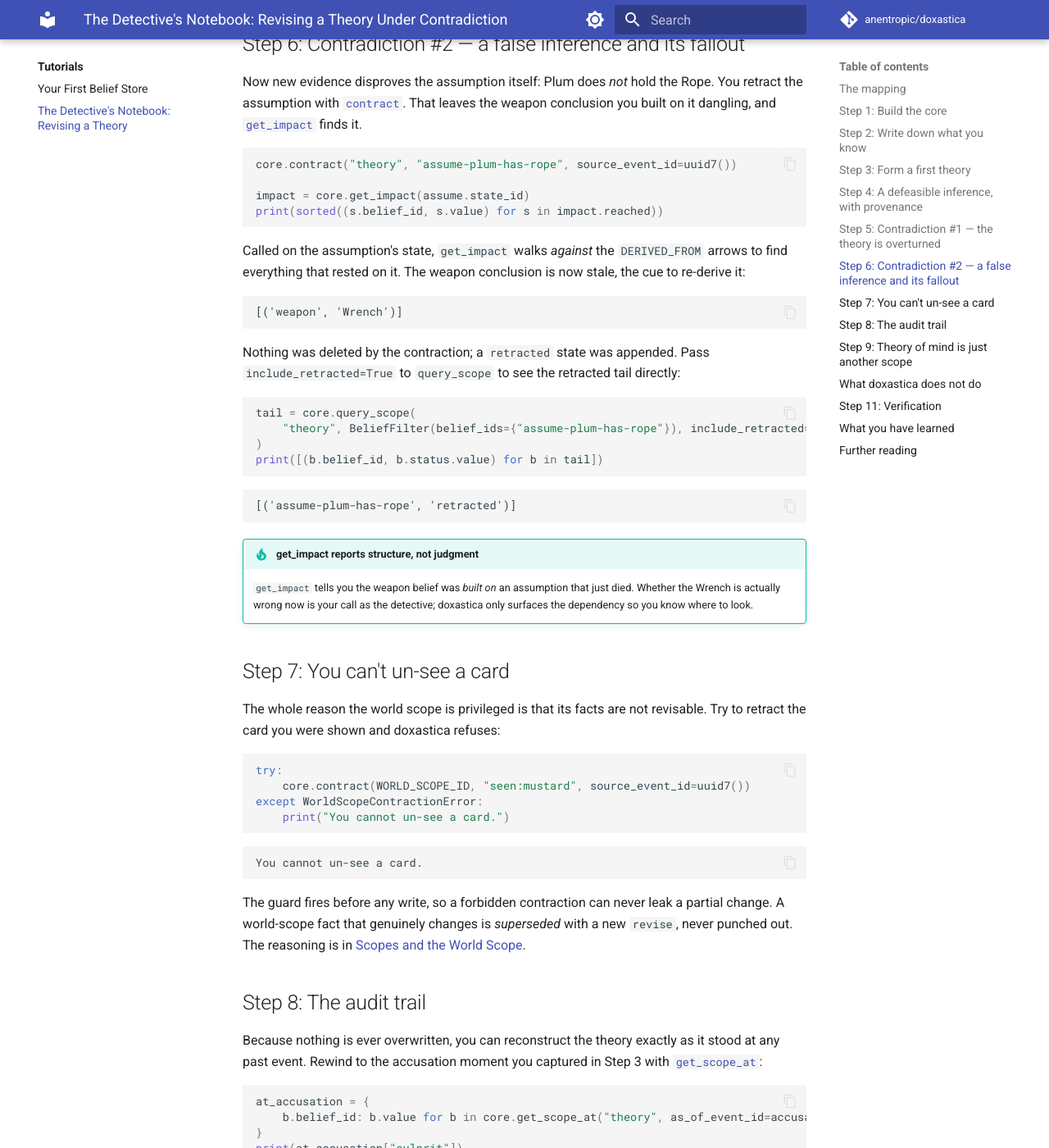
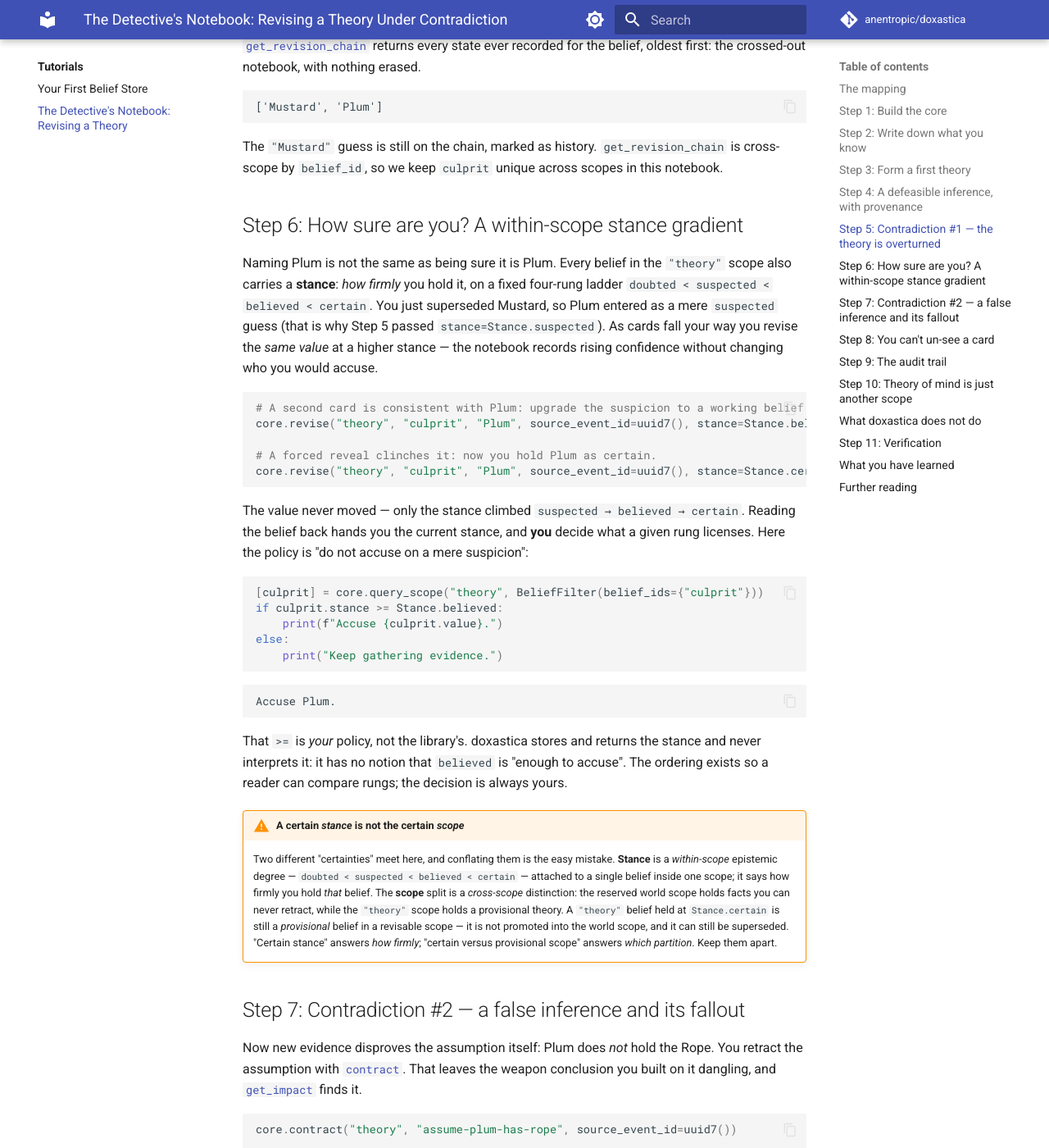
Before and after one commit to anentropic/doxastica, an MkDocs documentation site: the page built from docs/src/tutorials/cluedo-detective.md, in a window 1280 px wide and 1400 px high, scrolled down 4418 px. Shown: the whole window at 82% size. Built offline with MkDocs 1.6.1 and Material for MkDocs 9.7.7, drawn with Linux system fonts in a browser that asks for light colours; comment, search, counter and statistics services are not loaded; some of the changed text lies outside the part shown.

Commit message:
docs(10-04): teach the within-scope stance gradient in the Cluedo tutorial
- Add a stance gradient (suspected -> believed -> certain) on the 'theory' culprit belief
- Add one reader-side ordinal decision gate (accuse only when stance >= believed)
- Add a reconciliation callout holding within-scope stance apart from the certain/provisional scope split
- Use the package-root import 'from doxastica import Stance'; refresh consolidated script

````diff
--- a/docs/src/tutorials/cluedo-detective.md
+++ b/docs/src/tutorials/cluedo-detective.md
@@ -32,6 +32,7 @@ By the end you will have:
 - [Superseded](../reference/doxastica/core.md#doxastica.core.MemoryCore.revise) a refuted belief and read the crossed-out notebook back with [`get_revision_chain`](../reference/doxastica/core.md#doxastica.core.MemoryCore.get_revision_chain).
 - Recorded a defeasible inference with a [`DERIVED_FROM`](../reference/doxastica/models.md#doxastica.models.EdgeType) edge, retracted its basis, and used [`get_impact`](../reference/doxastica/core.md#doxastica.core.MemoryCore.get_impact) to find the conclusion left dangling.
 - Hit the [`WorldScopeContractionError`](../reference/doxastica/errors.md#doxastica.errors.WorldScopeContractionError) guard that makes certainty un-retractable.
+- Watched a `"theory"` belief harden along a within-scope **stance** gradient (`suspected → believed → certain`) and gated one decision on it — while keeping stance distinct from the certain/provisional scope split.
 - Reconstructed the theory as it stood at accusation time with [`get_scope_at`](../reference/doxastica/core.md#doxastica.core.MemoryCore.get_scope_at).
 
 **Time:** about 20 minutes.
@@ -53,6 +54,7 @@ beyond `pip install doxastica`. It helps to have met the core operations first i
 |---|---|---|
 | Your own hand, and a card you were shown | a belief in the **world scope** (`WORLD_SCOPE_ID`) | Certain, never retracted: you cannot un-see a card. |
 | The current theory (culprit, weapon, room) | a belief in the scope `"theory"` | Provisional: superseded as evidence lands. |
+| How firmly you hold a theory belief | its **stance** (`suspected` / `believed` / `certain`) | A within-scope epistemic degree; *you* decide what each rung licenses. |
 | A defeasible inference ("assume Plum has the Rope") | a belief in `"theory"` plus a [`DERIVED_FROM`](../reference/doxastica/models.md#doxastica.models.EdgeType) edge to what it rests on | Can be proven false, then contracted, cascading to its dependents. |
 | A conclusion drawn *from* that inference | a belief in `"theory"`, `DERIVED_FROM` the inference | Goes stale when its basis is retracted. |
 | "What I believed when I accused" | [`get_scope_at(theory, as_of=…)`](../reference/doxastica/core.md#doxastica.core.MemoryCore.get_scope_at) | Reconstruct the theory at a past event. |
@@ -71,6 +73,7 @@ from doxastica import (
     EdgeType,
     InMemoryBackend,
     MemoryCore,
+    Stance,
     WORLD_SCOPE_ID,
     WorldScopeContractionError,
 )
@@ -157,10 +160,12 @@ flowchart LR
 ## Step 5: Contradiction #1 — the theory is overturned
 
 An opponent shows you the Mustard card. *You* recognise that it refutes `culprit="Mustard"` and
-record the correction by revising the belief. The prior value is superseded, not deleted.
+record the correction by revising the belief. The prior value is superseded, not deleted. Plum is
+only your new *prime suspect*, though, so you record it at a tentative `stance` — how firmly you
+hold the belief, which Step 6 develops.
 
 ```python
-core.revise("theory", "culprit", "Plum", source_event_id=uuid7())
+core.revise("theory", "culprit", "Plum", source_event_id=uuid7(), stance=Stance.suspected)
 
 print([s.value for s in core.get_revision_chain("culprit")])
 ```
@@ -176,7 +181,54 @@ nothing erased.
 The `"Mustard"` guess is still on the chain, marked as history. `get_revision_chain` is
 cross-scope by `belief_id`, so we keep `culprit` unique across scopes in this notebook.
 
-## Step 6: Contradiction #2 — a false inference and its fallout
+## Step 6: How sure are you? A within-scope stance gradient
+
+Naming Plum is not the same as being sure it is Plum. Every belief in the `"theory"` scope also
+carries a **stance**: *how firmly* you hold it, on a fixed four-rung ladder
+`doubted < suspected < believed < certain`. You just superseded Mustard, so Plum entered as a
+mere `suspected` guess (that is why Step 5 passed `stance=Stance.suspected`). As cards fall your
+way you revise the *same value* at a higher stance — the notebook records rising confidence
+without changing who you would accuse.
+
+```python
+# A second card is consistent with Plum: upgrade the suspicion to a working belief.
+core.revise("theory", "culprit", "Plum", source_event_id=uuid7(), stance=Stance.believed)
+
+# A forced reveal clinches it: now you hold Plum as certain.
+core.revise("theory", "culprit", "Plum", source_event_id=uuid7(), stance=Stance.certain)
+```
+
+The value never moved — only the stance climbed `suspected → believed → certain`. Reading the
+belief back hands you the current stance, and **you** decide what a given rung licenses. Here the
+policy is "do not accuse on a mere suspicion":
+
+```python
+[culprit] = core.query_scope("theory", BeliefFilter(belief_ids={"culprit"}))
+if culprit.stance >= Stance.believed:
+    print(f"Accuse {culprit.value}.")
+else:
+    print("Keep gathering evidence.")
+```
+
+```text
+Accuse Plum.
+```
+
+That `>=` is *your* policy, not the library's. doxastica stores and returns the stance and never
+interprets it: it has no notion that `believed` is "enough to accuse". The ordering exists so a
+reader can compare rungs; the decision is always yours.
+
+!!! warning "A certain *stance* is not the certain *scope*"
+    Two different "certainties" meet here, and conflating them is the easy mistake. **Stance** is
+    a *within-scope* epistemic degree — `doubted < suspected < believed < certain` — attached to a
+    single belief inside one scope; it says how firmly you hold *that* belief. The **scope** split
+    is a *cross-scope* distinction: the reserved world scope holds facts you can never retract,
+    while the `"theory"` scope holds a provisional theory. A `"theory"` belief held at
+    `Stance.certain` is still a *provisional* belief in a revisable scope — it is not promoted into
+    the world scope, and it can still be superseded. "Certain stance" answers *how firmly*;
+    "certain versus provisional scope" answers *which partition*. Keep them apart.
+
+## Step 7: Contradiction #2 — a false inference and its fallout
 
 Now new evidence disproves the assumption itself: Plum does *not* hold the Rope. You retract the
 assumption with [`contract`](../reference/doxastica/core.md#doxastica.core.MemoryCore.contract).
@@ -236,7 +288,7 @@ The guard fires before any write, so a forbidden contraction can never leak a pa
 A world-scope fact that genuinely changes is *superseded* with a new `revise`, never punched out.
 The reasoning is in [Scopes and the World Scope](../explanation/scopes-and-world-scope.md#why-world-scope-contraction-is-forbidden).
 
-## Step 8: The audit trail
+## Step 9: The audit trail
 
 Because nothing is ever overwritten, you can reconstruct the theory exactly as it stood at any
 past event. Rewind to the accusation moment you captured in Step 3 with
@@ -259,7 +311,7 @@ Mustard
 This answers "who was I about to accuse, and on what theory?" without keeping a single manual
 snapshot.
 
-## Step 9: Theory of mind is just another scope
+## Step 10: Theory of mind is just another scope
 
 Modeling what an *opponent* has seen needs no new machinery: it is one more belief scope. Record
 what you have deduced Miss Scarlett must be holding, kept separate from your own theory.
@@ -311,6 +363,7 @@ from doxastica import (
     EdgeType,
     InMemoryBackend,
     MemoryCore,
+    Stance,
     WORLD_SCOPE_ID,
     WorldScopeContractionError,
 )
@@ -334,9 +387,15 @@ assume = core.revise(
 weapon_state = core.revise("theory", "weapon", "Wrench", source_event_id=uuid7())
 core.add_edge(weapon_state.state_id, assume.state_id, EdgeType.DERIVED_FROM)
 
-# Contradiction #1 — the Mustard card refutes culprit="Mustard"; supersede it.
-core.revise("theory", "culprit", "Plum", source_event_id=uuid7())
+# Contradiction #1 — the Mustard card refutes culprit="Mustard"; Plum enters as a suspicion.
+core.revise("theory", "culprit", "Plum", source_event_id=uuid7(), stance=Stance.suspected)
 assert [s.value for s in core.get_revision_chain("culprit")] == ["Mustard", "Plum"]
+
+# Evidence hardens the same value up the stance ladder: suspected -> believed -> certain.
+core.revise("theory", "culprit", "Plum", source_event_id=uuid7(), stance=Stance.believed)
+core.revise("theory", "culprit", "Plum", source_event_id=uuid7(), stance=Stance.certain)
+[culprit] = core.query_scope("theory", BeliefFilter(belief_ids={"culprit"}))
+assert culprit.stance is Stance.certain  # reader-side policy would now accuse
 
 # Contradiction #2 — the assumption dies; its conclusion is now stale.
 core.contract("theory", "assume-plum-has-rope", source_event_id=uuid7())
@@ -372,6 +431,9 @@ at accusation time.
   notebook back, oldest first, with nothing destroyed.
 - **Edges make cascades answerable.** A `DERIVED_FROM` edge from a conclusion to its basis is what
   lets `get_impact` find the belief left dangling when the basis is retracted.
+- **Stance is a within-scope degree, not a scope.** A `"theory"` belief hardens
+  `suspected → believed → certain` while staying provisional; *you* compare rungs to drive a
+  decision, and a `certain` stance never promotes a belief into the world scope.
 - **History is a free audit log.** `get_scope_at` rewinds the theory to any past event without a
   single manual snapshot.
 
````
Also changed, not shown: other parts of docs/src/tutorials/cluedo-detective.md (+3 -3 lines).
